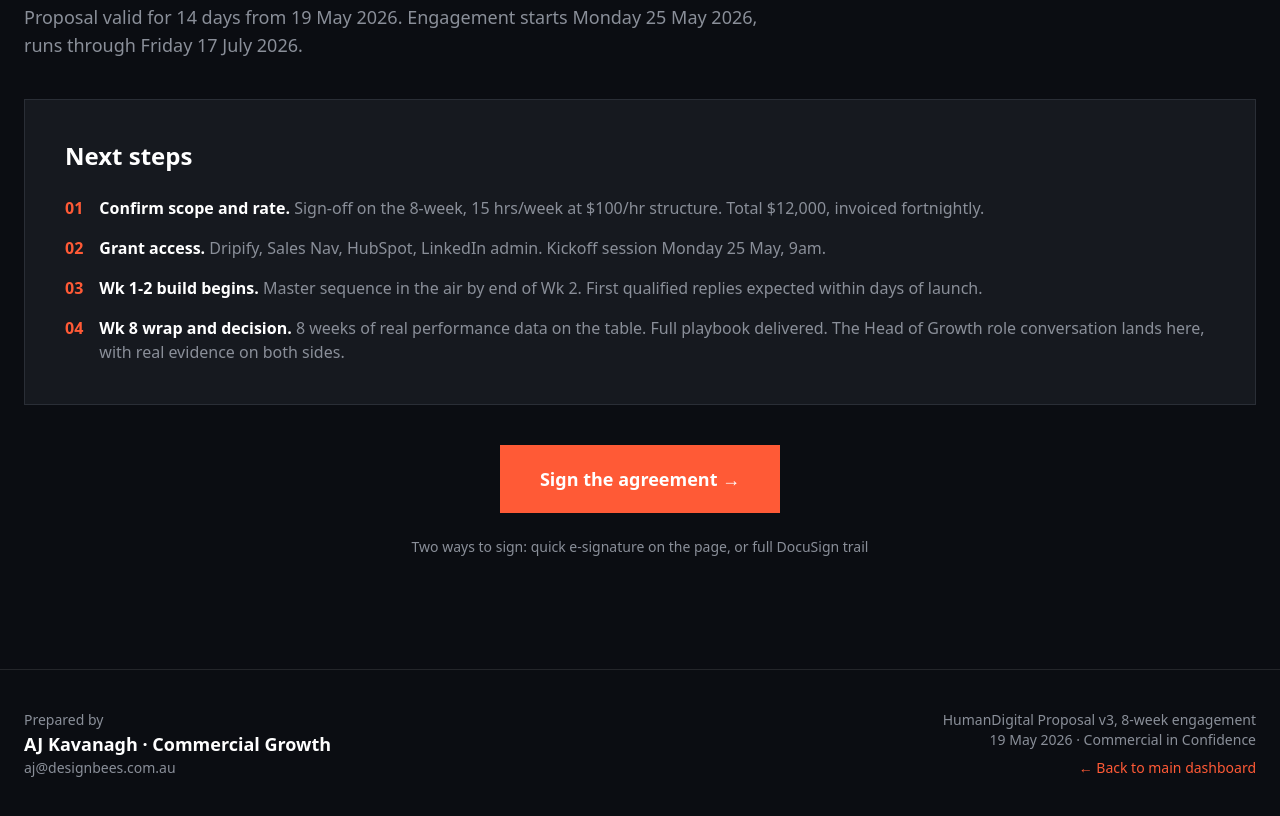
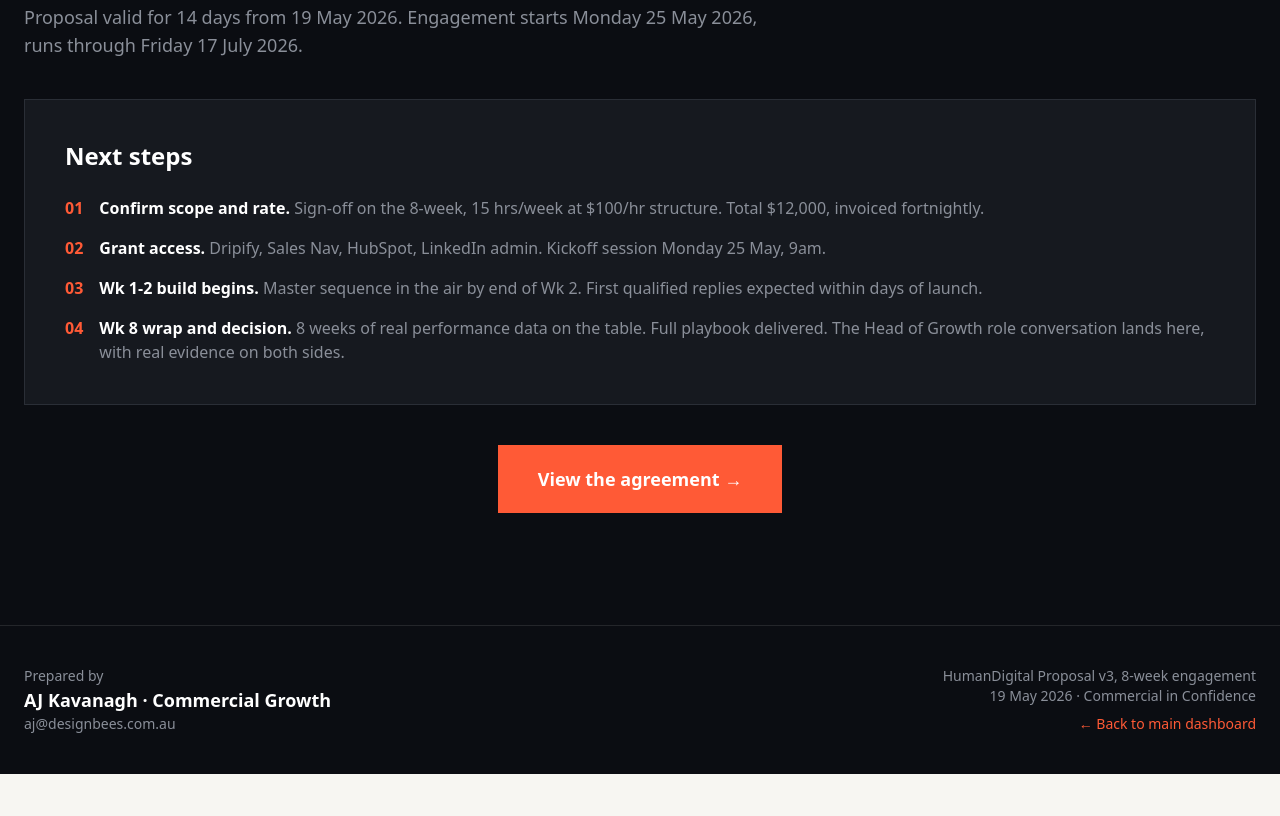
Before and after one commit to aj341/comg, a plain HTML site: page humandigital/HumanDigital_Proposal_Page.html in a window 1280 px wide. Shown: the part 6370-7186 px from the top of the page. After the commit the page ends 7144 px from the top, so only its background shows below. Drawn offline with nearby package versions, Linux system fonts and the light colour scheme.

Commit message:
Change link text and remove signing methods descriptionChange Sign button to View, remove sub copy
Updated the link text for the agreement section to 'View the agreement' and removed the description about signing methods.

```diff
--- a/humandigital/HumanDigital_Proposal_Page.html
+++ b/humandigital/HumanDigital_Proposal_Page.html
@@ -350,8 +350,7 @@
     </div>
 
     <div class="text-center">
-      <a href="HumanDigital_Contract.html" class="inline-block bg-hd-accent text-white px-10 py-5 text-lg font-semibold hover:bg-white hover:text-hd-ink transition">Sign the agreement →</a>
-      <div class="mt-6 text-sm text-hd-mute">Two ways to sign: quick e-signature on the page, or full DocuSign trail</div>
+      <a href="HumanDigital_Contract.html" class="inline-block bg-hd-accent text-white px-10 py-5 text-lg font-semibold hover:bg-white hover:text-hd-ink transition">View the agreement →</a>
     </div>
   </div>
 </section>
```
